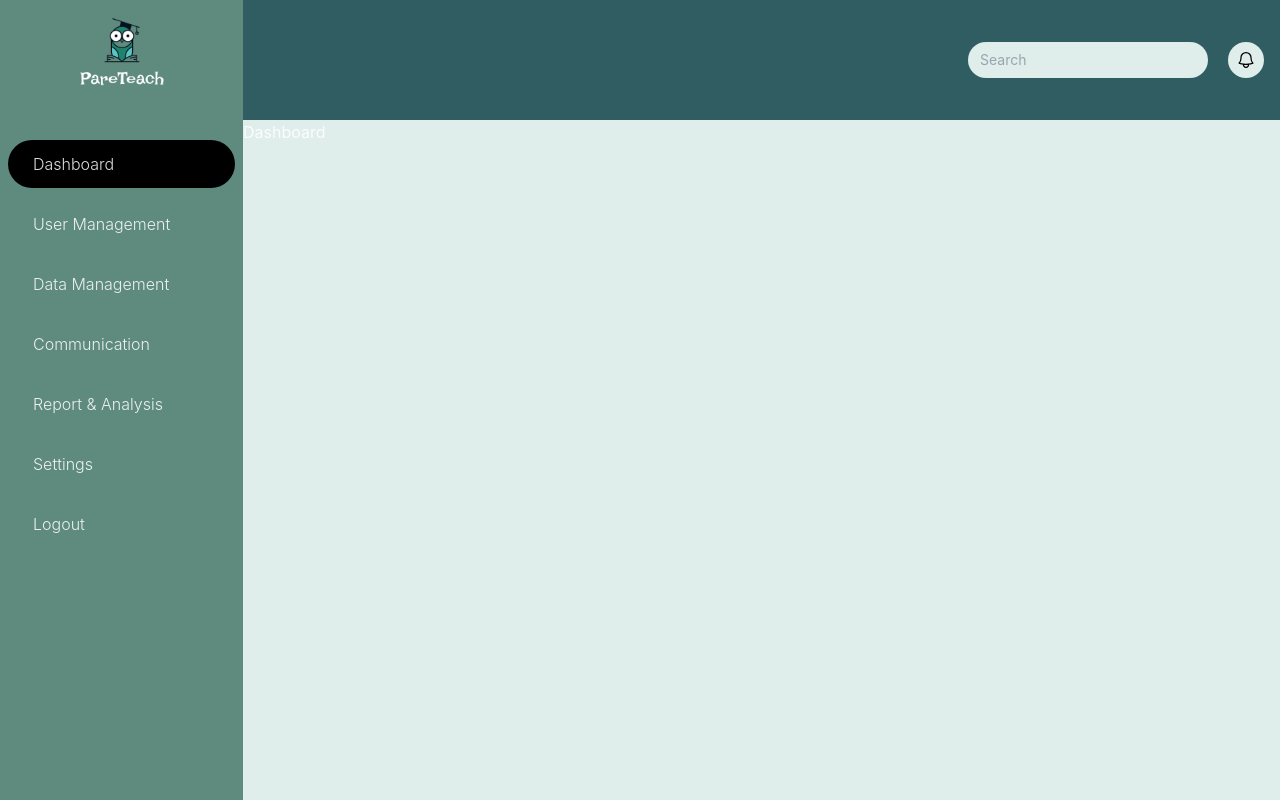
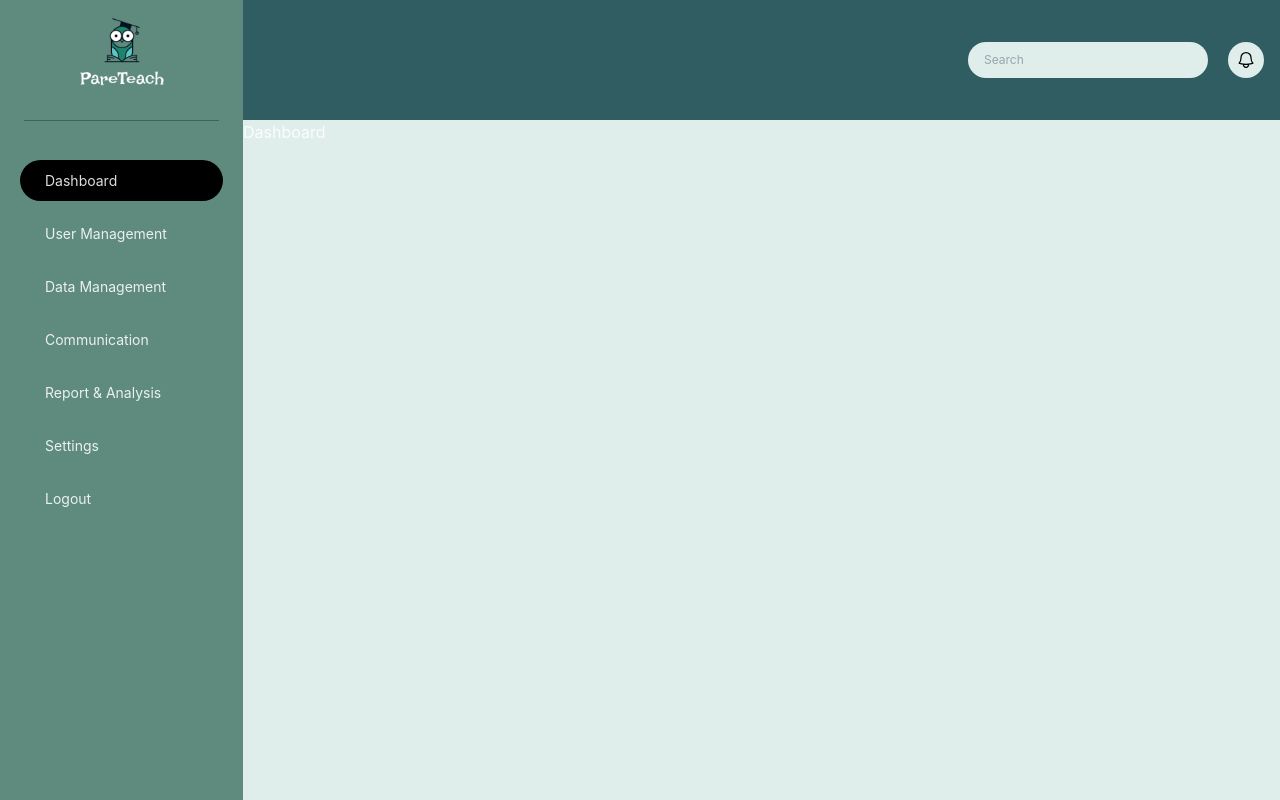
Before and after one commit to PareTeach/PareTeach-FrontEnd, a React (Vite) app: page /dashboard in a window 1280 px wide. Built offline with nearby package versions, Linux system fonts and the light colour scheme; the HTML template or start-up script is replaced by a standard one.

Commit message:
add styling

```diff
--- a/src/App.css
+++ b/src/App.css
@@ -6,5 +6,17 @@
 } */
 
 .active {
-  background-color: #000000;
+  /* background-color: #000000; */
+  animation-name: fill;
+  animation-duration: 1s;
+  animation-fill-mode: both;
 }
+
+/* The animation code */
+@keyframes fill {
+  from {
+  }
+  to {
+    background-color: black;
+  }
+}
--- a/src/components/SideNavbar.jsx
+++ b/src/components/SideNavbar.jsx
@@ -4,13 +4,15 @@ import logo from "../assets/logo.png";
 
 const SideNavbar = () => {
   return (
-    <div className="w-[300px] bg-primary_light">
+    <div className="w-[300px] bg-primary_light relative flex flex-col items-center">
       {/* logo */}
       <div className="flex justify-center items-center w-full h-[100px]">
         <img className="object-contain" width={90} src={logo} />
       </div>
 
-      <div className="flex flex-col mt-[40px] gap-y-3 text-lg px-2">
+      <div className="w-[80%] h-[.5px] bg-black/30 absolute top-[15vh]" />
+
+      <div className="flex flex-col mt-[60px] gap-y-3 px-5 w-full">
         <NavLink to={"/dashboard"} className="side_nav_li">
           Dashboard
         </NavLink>
--- a/src/components/TopNavbar.jsx
+++ b/src/components/TopNavbar.jsx
@@ -5,21 +5,24 @@ import { useLocation } from "react-router-dom";
 
 const TopNavbar = () => {
   const { pathname } = useLocation();
+  console.log(pathname);
   return (
     <div className="bg-primary_dark h-[15vh] relative px-4 flex justify-between items-center">
       <div className="h-[100px] w-[80px] flex justify-center items-center">
-        {pathname === "/" && (
+        {pathname === "/" || pathname === "/login" ? (
           <img className="object-contain" width={90} src={logo} />
-        )}
+        ) : null}
       </div>
+      {pathname !== "/" && pathname !== "/login" && (
         <div className="flex gap-x-5">
           <input
             type="text"
             placeholder="Search"
-          className="bg-background_light rounded-full w-60 text-gray-600 pl-3 outline-none text-sm"
+            className="bg-background_light rounded-full w-60 text-gray-600 pl-4 outline-none text-xs"
           />
-        <BellIcon className="h-9 w-9 bg-background_light text-black rounded-full p-2 cursor-pointer" />
+          <BellIcon className="h-9 w-9 bg-background_light text-black rounded-full p-2 cursor-pointer hover:bg-black hover:text-white transition duration-200" />
         </div>
+      )}
     </div>
   );
 };
--- a/src/index.css
+++ b/src/index.css
@@ -26,5 +26,5 @@
   min-height: 100vh;
 } */
 .side_nav_li {
-  @apply pl-[25px] pt-[10px] pb-[10px] font-light text-[16px] rounded-full;
+  @apply pl-[25px] pt-[10px] pb-[10px] font-normal text-[14px] rounded-full;
 }
--- a/src/pages/Login.jsx
+++ b/src/pages/Login.jsx
@@ -1,7 +1,18 @@
 import React from "react";
 
 const Login = () => {
-  return <div>Login</div>;
+  return (
+    <div className="h-[85vh] bg-black flex justify-center items-center relative">
+      <img
+        src="../src/assets/background.png"
+        className="object-cover h-[85vh] w-full"
+      />
+      <div className="h-[85vh] w-full absolute bg-white/40" />
+      <span className="absolute text-8xl w-8/12 leading-[1.2] font-semibold text-center text-black">
+        login
+      </span>
+    </div>
+  );
 };
 
 export default Login;
```
Also changed, not shown: src/pages/UserManagment.jsx (renamed from src/pages/UserManagement.jsx). Lines whose indentation alone changed are shown as unchanged.
